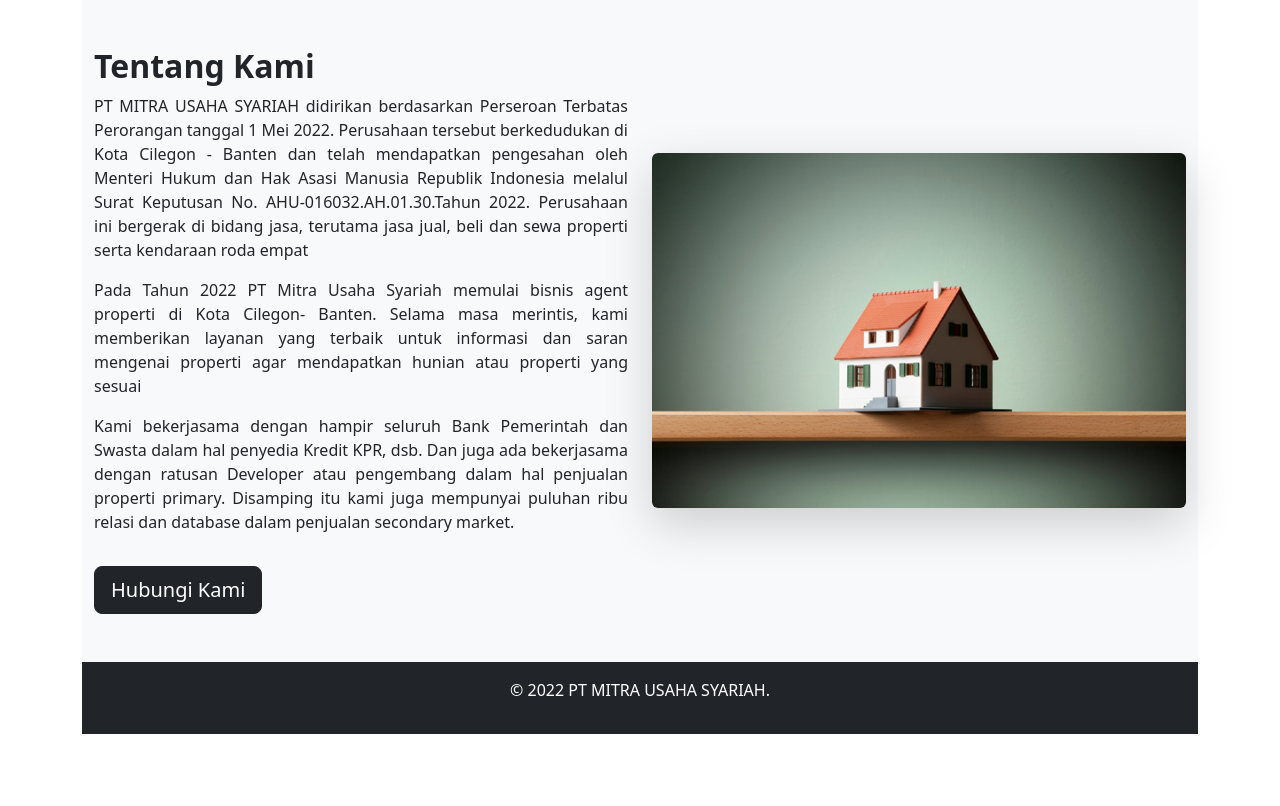
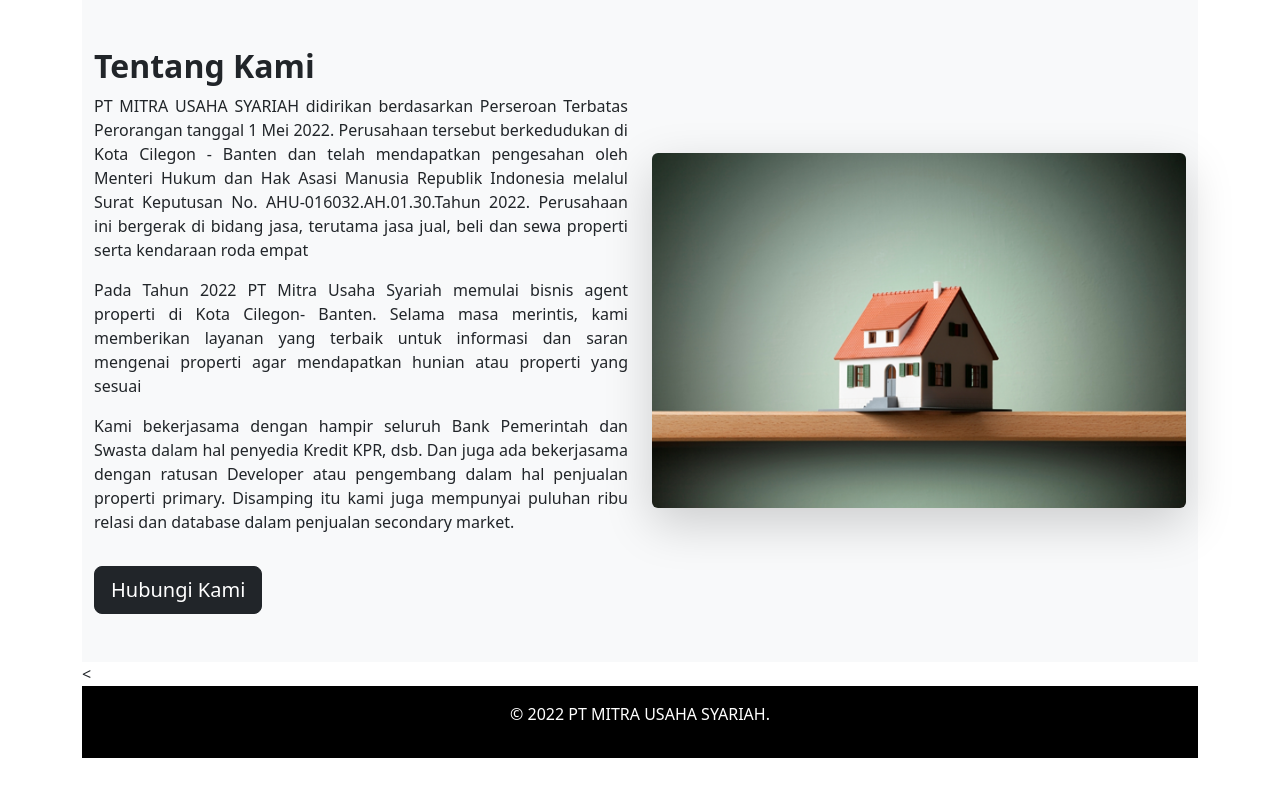
Before and after one commit to IbnuAlanNuari/jualbelirumah, a PHP site: page / in a window 1280 px wide. Shown: the part 719-1525 px from the top of the page. Before the commit the page ends 1453 px from the top, so only its background shows below. Run offline with PHP 8.4, Linux system fonts and the light colour scheme; data that the repository does not hold is empty.

Commit message:
perbarui index

```diff
--- a/index.php
+++ b/index.php
@@ -298,7 +298,7 @@ $result_best = $conn->query($sql_best);
                 </div>
             </section>
 
-            <footer class="bg-dark text-white text-center py-3">
+            <<footer style="background-color: black; color: white; text-align: center; padding: 1rem;">
                 <p>&copy; 2022 PT MITRA USAHA SYARIAH.</p>
                 </footer>
 
```
Lines whose indentation alone changed are shown as unchanged.
